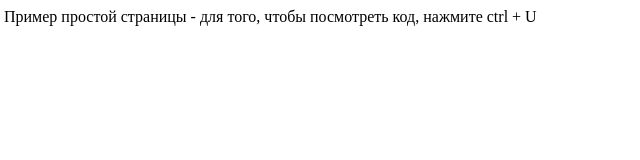
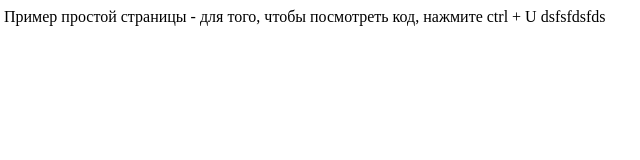
Before and after one commit to Styuliya/special-app, a plain HTML site: page index.html in a window 1280 px wide. Shown: the full height of the page, 4-644 px from the left. Drawn offline with Linux system fonts and the light colour scheme.

Commit message:
add text

```diff
--- a/index.html
+++ b/index.html
@@ -13,7 +13,7 @@
 
 <body>
 Пример простой страницы - для того, чтобы посмотреть код, нажмите ctrl + U
-
+dsfsfdsfds
 </body>
 
 </html>
```
